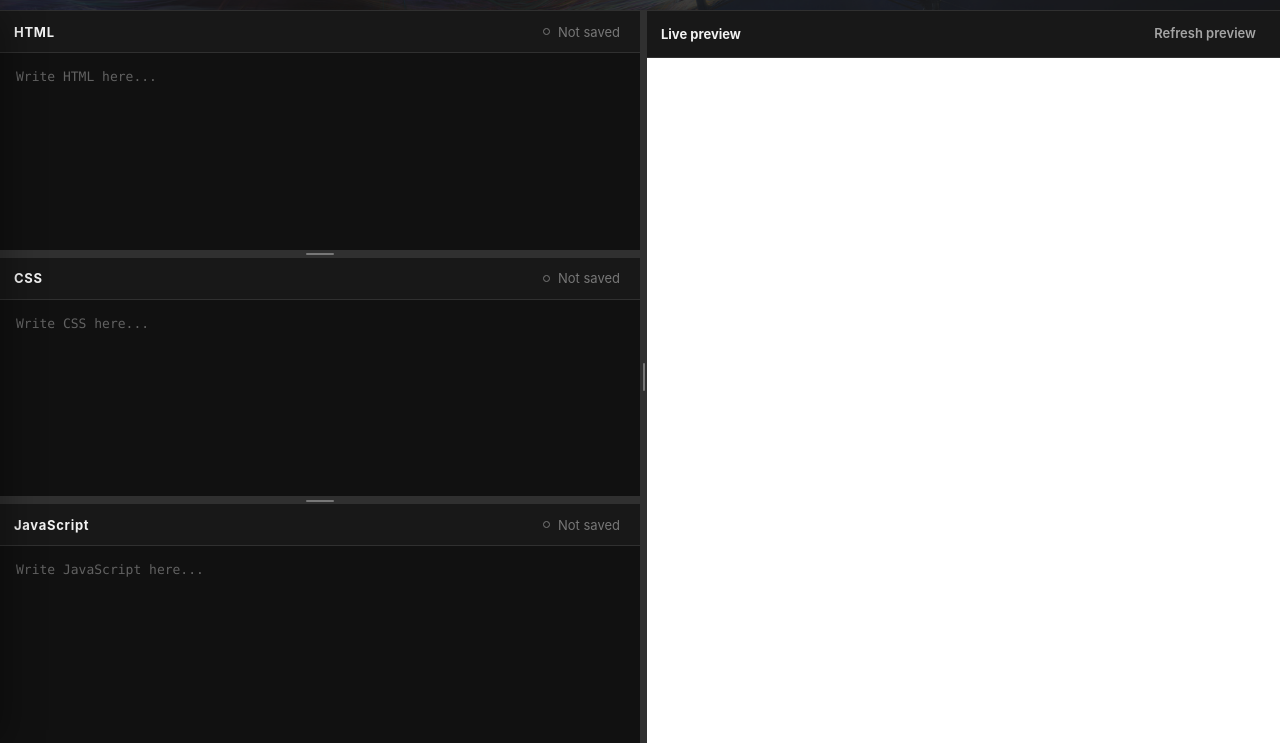
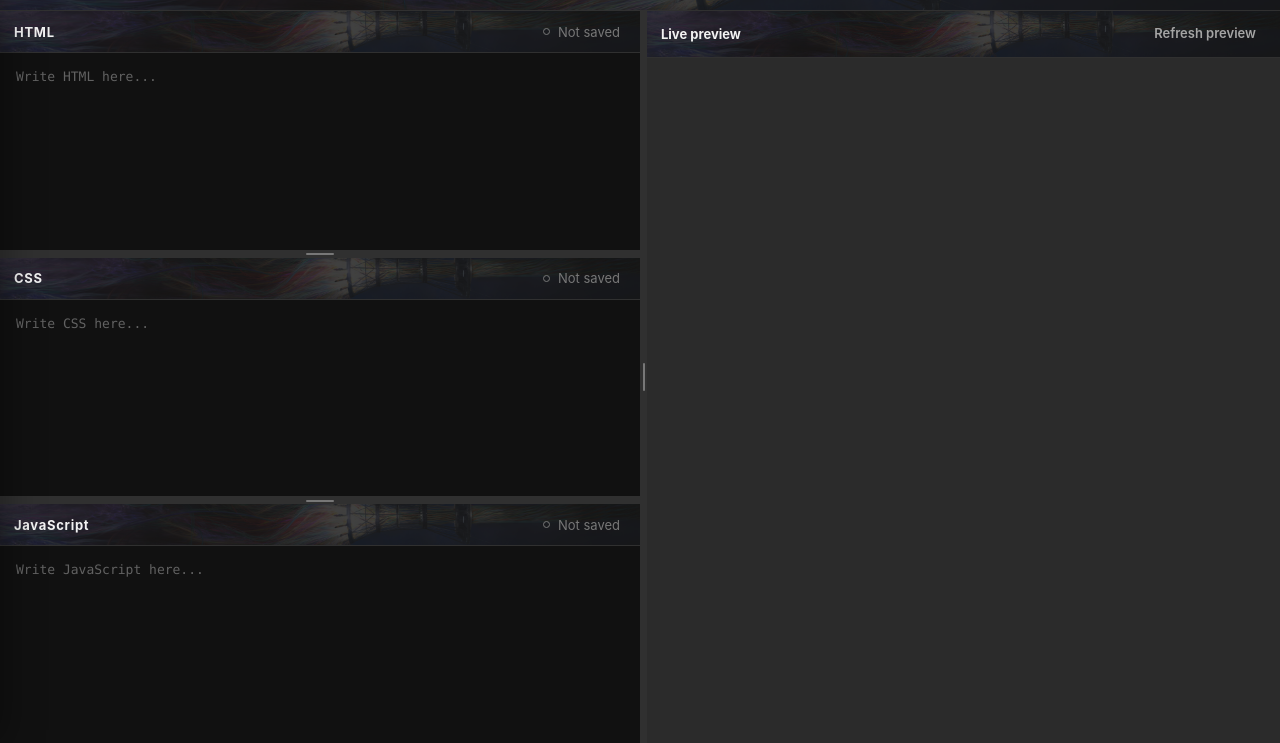
Before and after one commit to Prudhvi-69/LiveLoom, a plain HTML site: page index.html in a window 1280 px wide. Shown: the part 57-800 px from the top of the page. Drawn offline with Linux system fonts and the light colour scheme.

Commit message:
Update preview background and editor headers
Co-authored-by: Copilot <223556219+Copilot@users.noreply.github.com>

```diff
--- a/script.js
+++ b/script.js
@@ -392,7 +392,7 @@ ${cssCode.value}
 
         const previewDocument = preview.contentDocument || preview.contentWindow.document;
         previewDocument.open();
-        previewDocument.write(html + css + js);
+        previewDocument.write(`<style>html{background:#2b2b2b}</style>` + html + css + js);
         previewDocument.close();
     } catch (error) {
         console.error('Preview error:', error);
--- a/style.css
+++ b/style.css
@@ -25,7 +25,7 @@
     --accent: #f2f2f2;
     --accent-hover: #ffffff;
     --accent-contrast: #111111;
-    --preview: #ffffff;
+    --preview: #2b2b2b;
     --error-bg: #292929;
     --error-text: #f2f2f2;
     --scrollbar: #4a4a4a;
@@ -63,7 +63,7 @@
     --accent: #282825;
     --accent-hover: #3b3b37;
     --accent-contrast: #ffffff;
-    --preview: #ffffff;
+    --preview: #2b2b2b;
     --error-bg: #f0ede7;
     --error-text: #2d2b26;
     --scrollbar: #c4c1b9;
@@ -95,7 +95,7 @@
     --accent: #42684a;
     --accent-hover: #35563c;
     --accent-contrast: #ffffff;
-    --preview: #ffffff;
+    --preview: #2b2b2b;
     --error-bg: #f0ece2;
     --error-text: #393323;
     --scrollbar: #aab89f;
@@ -127,7 +127,7 @@
     --accent: #b5ee55;
     --accent-hover: #c5f56e;
     --accent-contrast: #17200d;
-    --preview: #ffffff;
+    --preview: #2b2b2b;
     --error-bg: #25271e;
     --error-text: #f1f4e9;
     --scrollbar: #49533f;
@@ -596,7 +596,26 @@ summary:focus-visible,
     gap: 12px;
     padding: 7px 14px;
     border-bottom: 1px solid var(--line);
-    background: var(--surface);
+    background-image: url('Loom%20Logo.jpg');
+    background-size: cover;
+    background-position: 53% 48%;
+    background-repeat: no-repeat;
+    position: relative;
+}
+
+.editor-header::before,
+.preview-header::before {
+    position: absolute;
+    inset: 0;
+    background: color-mix(in srgb, var(--surface) 82%, transparent);
+    content: "";
+    pointer-events: none;
+}
+
+.editor-header > *,
+.preview-header > * {
+    position: relative;
+    z-index: 1;
 }
 
 .editor-language,
```
